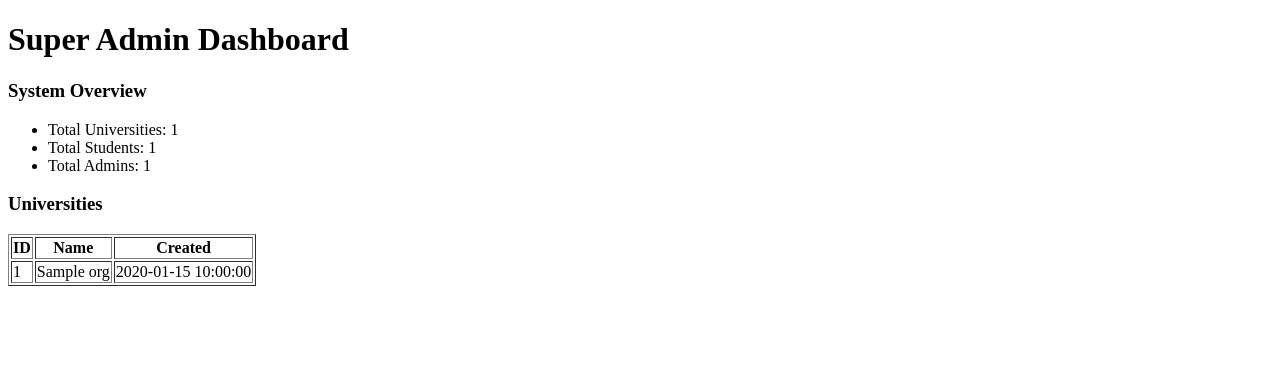
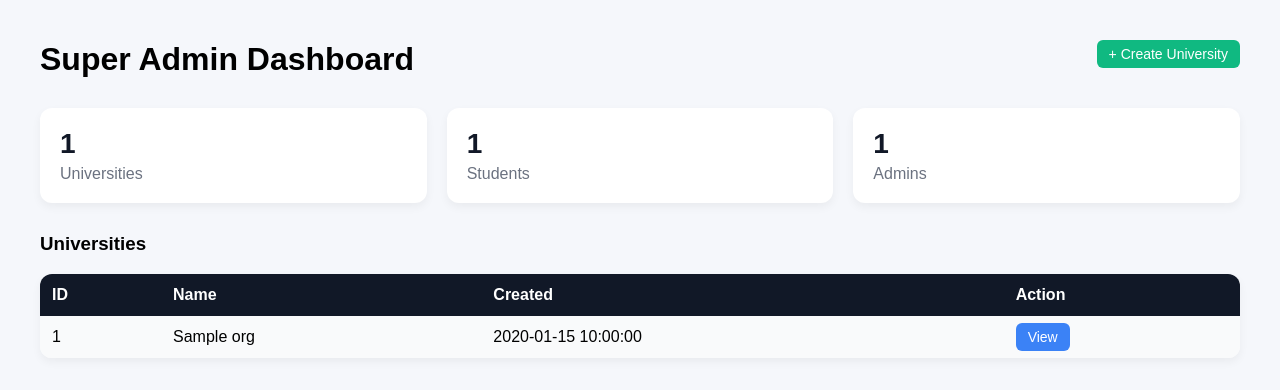
Before and after one commit to YuriBeginner/messenger-dtr, a Flask app: template templates/superadmin/dashboard.html in a window 1280 px wide. Shown: the top 390 px of the page. Run offline with Flask 3, Linux system fonts and the light colour scheme; the template is opened without the code that fills it: most values are stand-ins (such as "Sample title", 1, 10 or a date in 2020); some libraries are stand-ins or nearby versions.

Commit message:
Update dashboard.html

```diff
--- a/templates/superadmin/dashboard.html
+++ b/templates/superadmin/dashboard.html
@@ -2,33 +2,161 @@
 <html>
 <head>
     <title>Super Admin Dashboard</title>
+
+    <style>
+        body {
+            font-family: Arial, sans-serif;
+            background-color: #f5f7fb;
+            margin: 0;
+            padding: 20px;
+        }
+
+        h1 {
+            margin-bottom: 10px;
+        }
+
+        .container {
+            max-width: 1200px;
+            margin: auto;
+        }
+
+        /* ===== CARDS ===== */
+        .cards {
+            display: flex;
+            gap: 20px;
+            margin-bottom: 30px;
+        }
+
+        .card {
+            flex: 1;
+            background: white;
+            padding: 20px;
+            border-radius: 12px;
+            box-shadow: 0 4px 10px rgba(0,0,0,0.05);
+        }
+
+        .card h2 {
+            margin: 0;
+            font-size: 28px;
+            color: #111827;
+        }
+
+        .card p {
+            margin: 5px 0 0;
+            color: #6b7280;
+        }
+
+        /* ===== TABLE ===== */
+        table {
+            width: 100%;
+            border-collapse: collapse;
+            background: white;
+            border-radius: 12px;
+            overflow: hidden;
+            box-shadow: 0 4px 10px rgba(0,0,0,0.05);
+        }
+
+        th, td {
+            padding: 12px;
+            text-align: left;
+        }
+
+        th {
+            background-color: #111827;
+            color: white;
+        }
+
+        tr:nth-child(even) {
+            background-color: #f9fafb;
+        }
+
+        /* ===== BUTTON ===== */
+        .btn {
+            padding: 6px 12px;
+            border-radius: 6px;
+            text-decoration: none;
+            font-size: 14px;
+            background-color: #3b82f6;
+            color: white;
+        }
+
+        .btn:hover {
+            background-color: #2563eb;
+        }
+
+        .header {
+            display: flex;
+            justify-content: space-between;
+            align-items: center;
+            margin-bottom: 20px;
+        }
+
+        .create-btn {
+            background: #10b981;
+        }
+
+        .create-btn:hover {
+            background: #059669;
+        }
+
+    </style>
 </head>
 <body>
 
+<div class="container">
+
+    <!-- HEADER -->
+    <div class="header">
         <h1>Super Admin Dashboard</h1>
+        <a href="/superadmin/create-university" class="btn create-btn">
+            + Create University
+        </a>
+    </div>
 
-<h3>System Overview</h3>
-<ul>
-    <li>Total Universities: {{ total_orgs }}</li>
-    <li>Total Students: {{ total_students }}</li>
-    <li>Total Admins: {{ total_admins }}</li>
-</ul>
+    <!-- OVERVIEW CARDS -->
+    <div class="cards">
+        <div class="card">
+            <h2>{{ total_orgs }}</h2>
+            <p>Universities</p>
+        </div>
 
+        <div class="card">
+            <h2>{{ total_students }}</h2>
+            <p>Students</p>
+        </div>
+
+        <div class="card">
+            <h2>{{ total_admins }}</h2>
+            <p>Admins</p>
+        </div>
+    </div>
+
+    <!-- TABLE -->
     <h3>Universities</h3>
-<table border="1">
+
+    <table>
         <tr>
             <th>ID</th>
             <th>Name</th>
             <th>Created</th>
+            <th>Action</th>
         </tr>
+
         {% for org in orgs %}
         <tr>
             <td>{{ org.id }}</td>
             <td>{{ org.name }}</td>
             <td>{{ org.created_at }}</td>
+            <td>
+                <a href="/superadmin/university/{{ org.id }}" class="btn">
+                    View
+                </a>
+            </td>
         </tr>
         {% endfor %}
     </table>
 
+</div>
+
 </body>
 </html>
```
Lines whose indentation alone changed are shown as unchanged.
